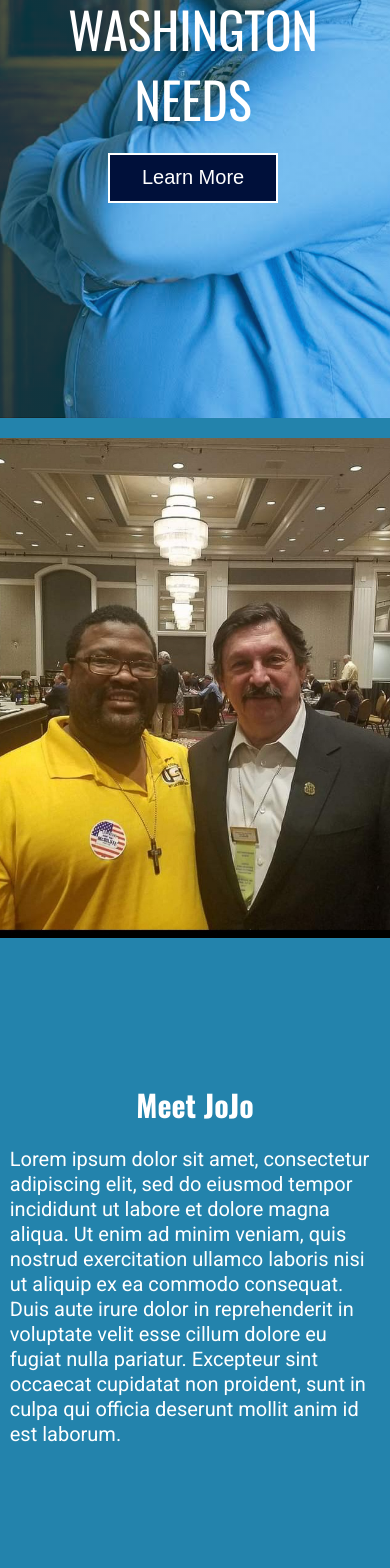
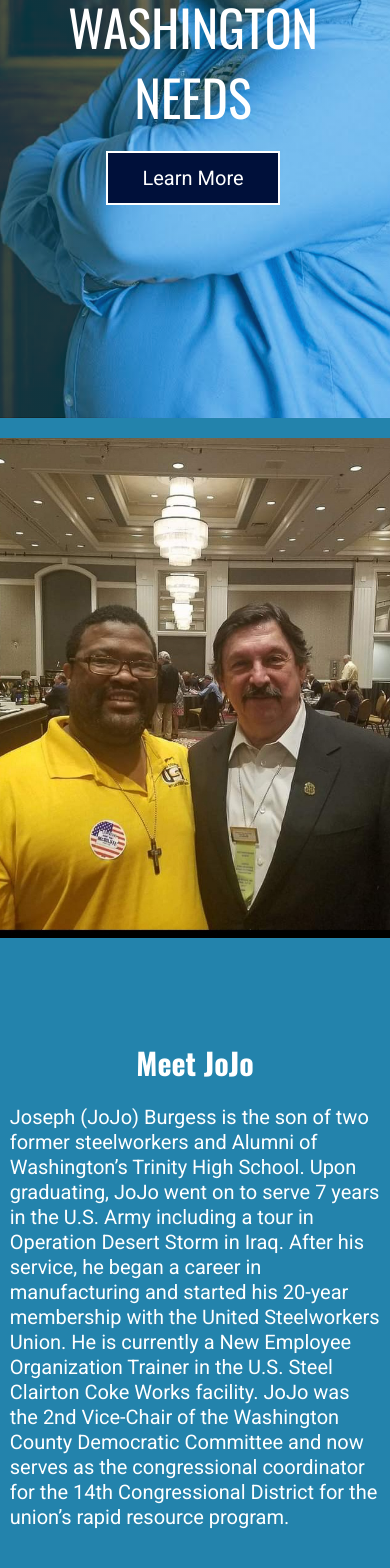
Before and after one commit to chrisean550/jojo-campaign, a React (Create React App) app: page / in a window 390 px wide. Shown: the part 430-1998 px from the top of the page. Built offline with nearby package versions, Linux system fonts and the light colour scheme.

Commit message:
various fixes

```diff
--- a/src/components/About/About.js
+++ b/src/components/About/About.js
@@ -7,7 +7,7 @@ import Content from './Content';
 const About = () => {
   const {heading, paragraph} = content[0];
   return(
-    <section className='about-section'>
+    <section id='about' className='about-section'>
       <Image />
       <Content heading={heading} paragraph={paragraph}/>
     </section>
--- a/src/components/About/content.json
+++ b/src/components/About/content.json
@@ -1,6 +1,6 @@
 [
   {
     "heading": "Meet JoJo",
-    "paragraph": "Lorem ipsum dolor sit amet, consectetur adipiscing elit, sed do eiusmod tempor incididunt ut labore et dolore magna aliqua. Ut enim ad minim veniam, quis nostrud exercitation ullamco laboris nisi ut aliquip ex ea commodo consequat. Duis aute irure dolor in reprehenderit in voluptate velit esse cillum dolore eu fugiat nulla pariatur. Excepteur sint occaecat cupidatat non proident, sunt in culpa qui officia deserunt mollit anim id est laborum."
+    "paragraph": "Joseph (JoJo) Burgess is the son of two former steelworkers and Alumni of Washington’s Trinity High School. Upon graduating, JoJo went on to serve 7 years in the U.S. Army including a tour in Operation Desert Storm in Iraq. After his service, he began a career in manufacturing and started his 20-year membership with the United Steelworkers Union. He is currently a New Employee Organization Trainer in the U.S. Steel Clairton Coke Works facility. JoJo was the 2nd Vice-Chair of the Washington County Democratic Committee and now serves as the congressional coordinator for the 14th Congressional District for the union’s rapid resource program."
   }
 ]
--- a/src/components/Hero/LearnMore.js
+++ b/src/components/Hero/LearnMore.js
@@ -11,9 +11,9 @@ const LearnMore = () => {
   }
 
   return (
-    <button className='learn-more' onClick={scroll}>
+    <a href='#about' className='learn-more' onClick={scroll}>
       Learn More
-    </button>
+    </a>
   );
 }
 
--- a/src/components/Speech/content.json
+++ b/src/components/Speech/content.json
@@ -1,6 +1,6 @@
 [
   {
     "heading": "JoJo Welcomes President Joe Biden",
-    "paragraph": "Lorem ipsum dolor sit amet, consectetur adipiscing elit, sed do eiusmod tempor incididunt ut labore et dolore magna aliqua. Ut enim ad minim veniam, quis nostrud exercitation ullamco laboris nisi ut aliquip ex ea commodo consequat."
+    "paragraph": "JoJo introducing President Biden at an event at Mill 19 in Pittsburgh about the importance of investing in infrastructure, manufacturing, and making more in America."
   }
 ]
--- a/src/styles/about.css
+++ b/src/styles/about.css
@@ -76,7 +76,7 @@
 
 @media screen and (max-width: 990px) {
   .about-section{
-    height: 150vh;
+    height: 160vh;
   }
 
   .about-image{
--- a/src/styles/index.css
+++ b/src/styles/index.css
@@ -22,10 +22,14 @@ html, body {
   -moz-osx-font-smoothing: grayscale;
   overflow-x: hidden;
   font-size: 10px;
+  scroll-behavior: smooth;
 }
 
 a {
   text-decoration: none;
+  display: flex;
+  justify-content: center;
+  align-items: center;
 }
 
 hr {
```
